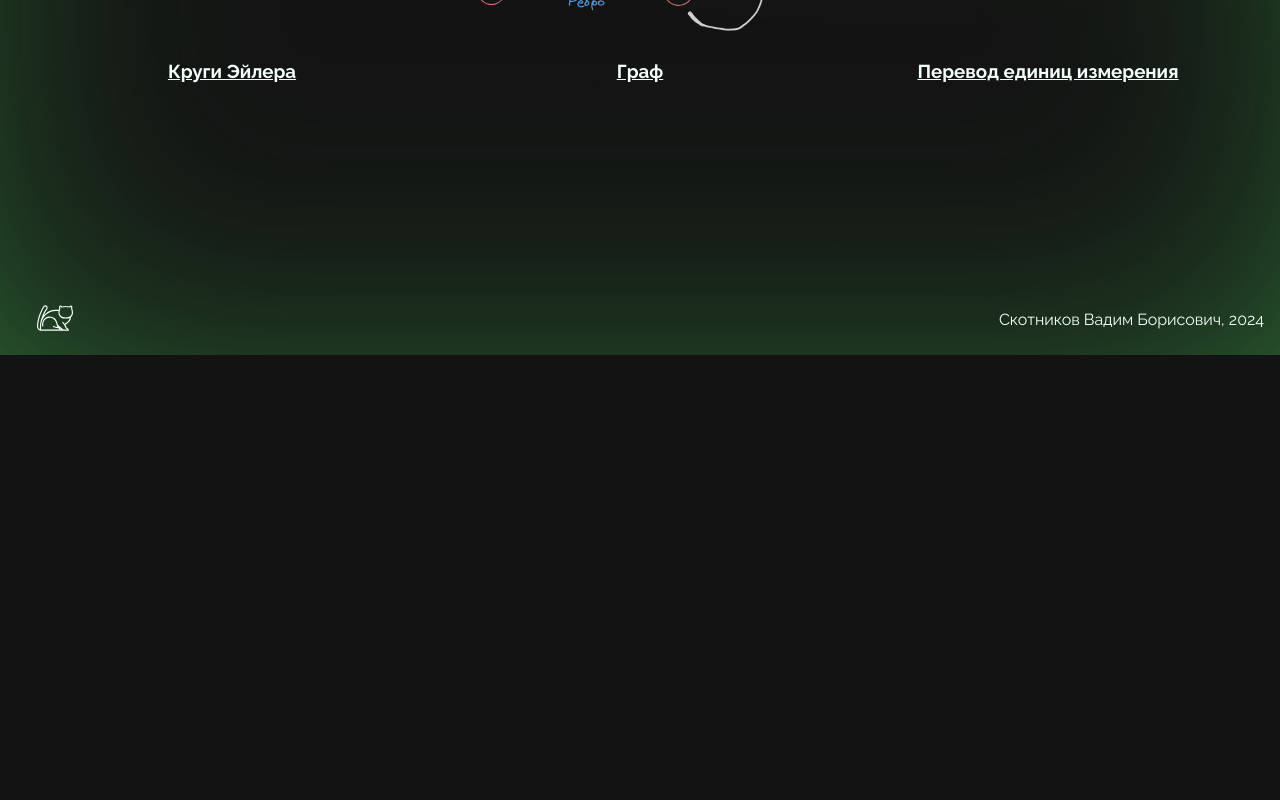
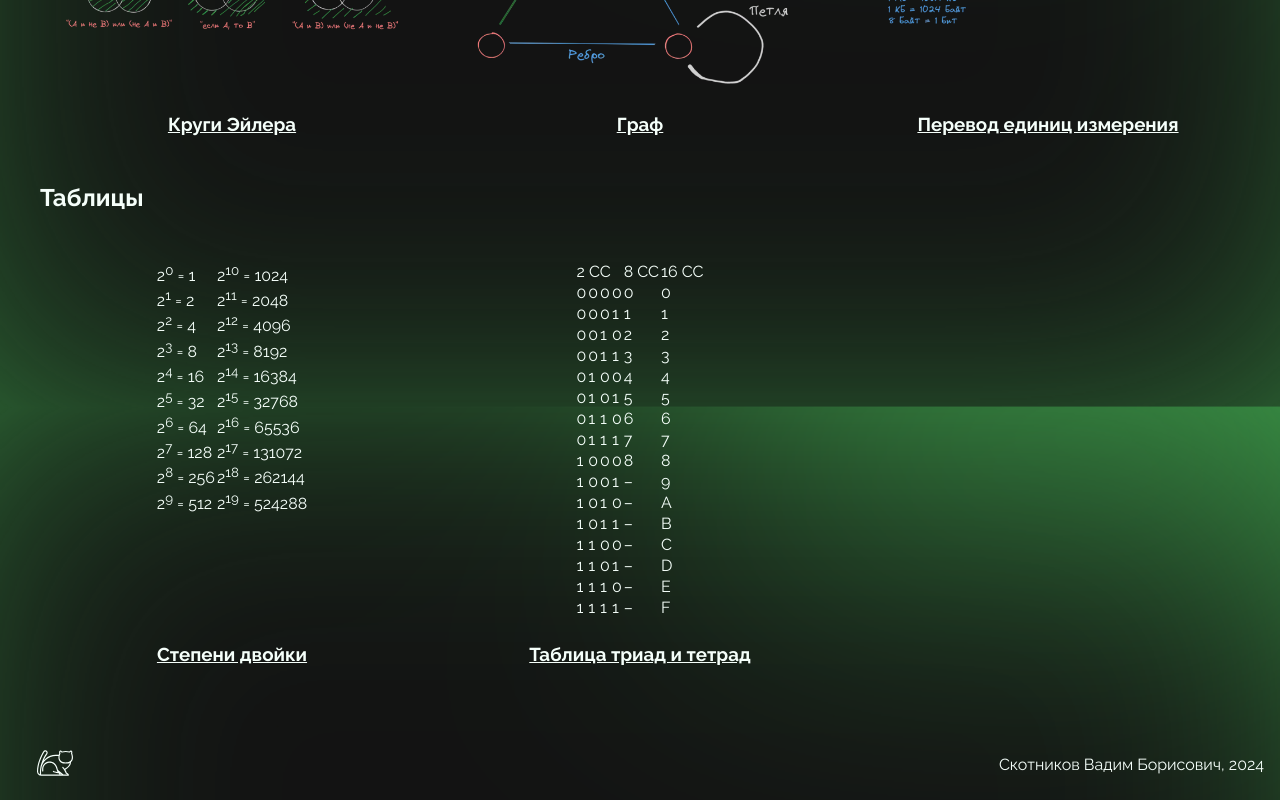
Before and after one commit to svbinf-ru/svbinf.ru, a Next.js app: page /materials/lessons in a window 1280 px wide. Shown: the part 445-1245 px from the top of the page. Before the commit the page ends 800 px from the top, so only its background shows below. Built offline with nearby package versions, Linux system fonts and the light colour scheme.

Commit message:
feat(content): add tables from lessons

```diff
--- a/app/materials/lessons/page.tsx
+++ b/app/materials/lessons/page.tsx
@@ -5,7 +5,7 @@ import { Box } from '@/components/Box'
 import { Breadcrumbs } from '@/components/Breadcrumbs'
 import { Container } from '@/components/Container'
 import { Grid } from '@/components/Grid'
-import { images } from '@/content/materials/lessons'
+import { images, tables } from '@/content/materials/lessons'
 
 export default function Lessons() {
     return (
@@ -18,12 +18,24 @@ export default function Lessons() {
             />
             <Container>
                 <h1>Материалы с урока</h1>
+                <h2>Изображения</h2>
                 <Grid>
-                    {images.map((img, index) => (
-                        <Box key={index}>
-                            <Image src={img.src} alt={img.caption} />
-                            <Link href={img.full} target="_blank">
-                                <h3>{img.caption}</h3>
+                    {images.map((i) => (
+                        <Box key={i.caption}>
+                            <Image src={i.src} alt={i.caption} />
+                            <Link href={i.full} target="_blank">
+                                <h3>{i.caption}</h3>
+                            </Link>
+                        </Box>
+                    ))}
+                </Grid>
+                <h2>Таблицы</h2>
+                <Grid>
+                    {tables.map((t) => (
+                        <Box key={t.caption}>
+                            {t.table}
+                            <Link href={t.full} target="_blank">
+                                <h3>{t.caption}</h3>
                             </Link>
                         </Box>
                     ))}
--- a/content/materials/lessons.ts
+++ /dev/null
@@ -1,23 +0,0 @@
-import euler from '@/assets/materials/lessons/euler.webp'
-import graph from '@/assets/materials/lessons/graph.webp'
-import units from '@/assets/materials/lessons/units.webp'
-
-import { MaterialsImage } from '@/content/utils'
-
-export const images: MaterialsImage[] = [
-    {
-        src: euler,
-        caption: 'Круги Эйлера',
-        full: '/static/img/lessons/euler.png',
-    },
-    {
-        src: graph,
-        caption: 'Граф',
-        full: '/static/img/lessons/graph.png',
-    },
-    {
-        src: units,
-        caption: 'Перевод единиц измерения',
-        full: '/static/img/lessons/units.png',
-    },
-]
--- /dev/null
+++ b/content/materials/lessons.tsx
@@ -0,0 +1,126 @@
+import euler from '@/assets/materials/lessons/euler.webp'
+import graph from '@/assets/materials/lessons/graph.webp'
+import units from '@/assets/materials/lessons/units.webp'
+
+import { MaterialsImage, MaterialsTable } from '@/content/utils'
+
+export const images: MaterialsImage[] = [
+    {
+        src: euler,
+        caption: 'Круги Эйлера',
+        full: '/static/img/lessons/euler.png',
+    },
+    {
+        src: graph,
+        caption: 'Граф',
+        full: '/static/img/lessons/graph.png',
+    },
+    {
+        src: units,
+        caption: 'Перевод единиц измерения',
+        full: '/static/img/lessons/units.png',
+    },
+]
+
+export const tables: MaterialsTable[] = [
+    {
+        table: (
+            <table>
+                <tbody>
+                    {new Array(10).fill(0).map((_, index) => (
+                        <tr>
+                            <td>
+                                2<sup>{index}</sup> = {Math.pow(2, index)}
+                            </td>
+                            <td>
+                                2<sup>{index + 10}</sup> ={' '}
+                                {Math.pow(2, index + 10)}
+                            </td>
+                        </tr>
+                    ))}
+                </tbody>
+            </table>
+        ),
+        caption: 'Степени двойки',
+        full: 'https://shelepugin.ru',
+    },
+    {
+        table: (
+            <table>
+                <thead>
+                    <tr>
+                        <td colSpan={4}>2 СС</td> <td>8 СС</td> <td>16 СС</td>
+                    </tr>
+                </thead>
+                <tbody>
+                    <tr>
+                        <td>0</td> <td>0</td> <td>0</td> <td>0</td> <td>0</td>
+                        <td>0</td>
+                    </tr>
+                    <tr>
+                        <td>0</td> <td>0</td> <td>0</td> <td>1</td> <td>1</td>
+                        <td>1</td>
+                    </tr>
+                    <tr>
+                        <td>0</td> <td>0</td> <td>1</td> <td>0</td> <td>2</td>
+                        <td>2</td>
+                    </tr>
+                    <tr>
+                        <td>0</td> <td>0</td> <td>1</td> <td>1</td> <td>3</td>
+                        <td>3</td>
+                    </tr>
+                    <tr>
+                        <td>0</td> <td>1</td> <td>0</td> <td>0</td> <td>4</td>
+                        <td>4</td>
+                    </tr>
+                    <tr>
+                        <td>0</td> <td>1</td> <td>0</td> <td>1</td> <td>5</td>
+                        <td>5</td>
+                    </tr>
+                    <tr>
+                        <td>0</td> <td>1</td> <td>1</td> <td>0</td> <td>6</td>
+                        <td>6</td>
+                    </tr>
+                    <tr>
+                        <td>0</td> <td>1</td> <td>1</td> <td>1</td> <td>7</td>
+                        <td>7</td>
+                    </tr>
+                    <tr>
+                        <td>1</td> <td>0</td> <td>0</td> <td>0</td> <td>8</td>
+                        <td>8</td>
+                    </tr>
+                    <tr>
+                        <td>1</td> <td>0</td> <td>0</td> <td>1</td> <td>–</td>
+                        <td>9</td>
+                    </tr>
+                    <tr>
+                        <td>1</td> <td>0</td> <td>1</td> <td>0</td> <td>–</td>
+                        <td>A</td>
+                    </tr>
+                    <tr>
+                        <td>1</td> <td>0</td> <td>1</td> <td>1</td> <td>–</td>
+                        <td>B</td>
+                    </tr>
+                    <tr>
+                        <td>1</td> <td>1</td> <td>0</td> <td>0</td> <td>–</td>
+                        <td>C</td>
+                    </tr>
+                    <tr>
+                        <td>1</td> <td>1</td> <td>0</td> <td>1</td> <td>–</td>
+                        <td>D</td>
+                    </tr>
+                    <tr>
+                        <td>1</td> <td>1</td> <td>1</td> <td>0</td> <td>–</td>
+                        <td>E</td>
+                    </tr>
+                    <tr>
+                        <td>1</td> <td>1</td> <td>1</td> <td>1</td> <td>–</td>
+                        <td>F</td>
+                    </tr>
+                </tbody>
+            </table>
+        ),
+        caption: 'Таблица триад и тетрад',
+        full: 'https://shelepugin.ru',
+    },
+]
```
Also changed, not shown: content/utils.ts (+7 -0 lines).
